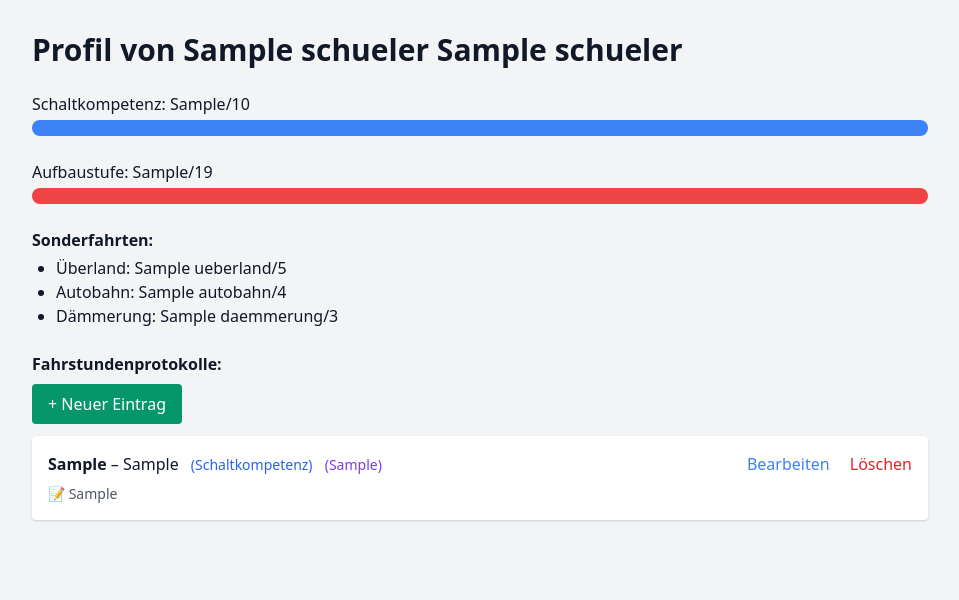
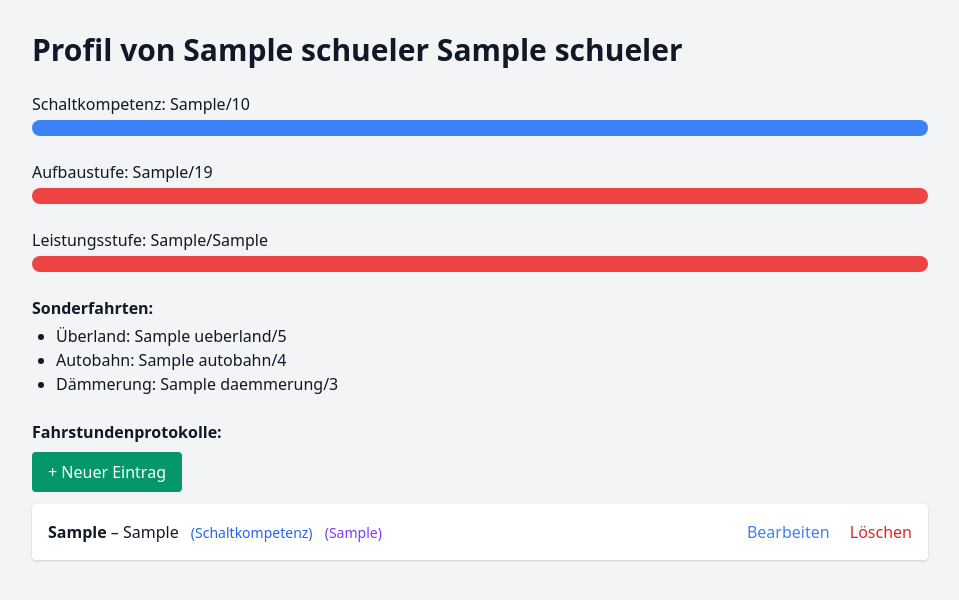
Before and after one commit to eyfahrlehrer/ausbildungsdiagrammkarte_flask, a Flask app: template templates/profil.html in a window 1280 px wide. Shown: the top 600 px of the page, without its empty margins (160-1119 px from the left). Run offline with Flask 3, Linux system fonts and the light colour scheme; tables that the repository leaves empty hold one stand-in row (values such as "Sample post"); the template is opened without the code that fills it: values that come from a table or form of the project are taken from there, most other values are stand-ins (such as "Sample title", 1, 10 or a date in 2020).

Commit message:
Update profil.html

```diff
--- a/templates/profil.html
+++ b/templates/profil.html
@@ -33,6 +33,21 @@
             </div>
         </div>
 
+        <!-- Leistungsstufe -->
+        {% set leistung_farbe = "bg-red-500" %}
+        {% if leistungsstufe_prozent >= 80 %}
+            {% set leistung_farbe = "bg-green-500" %}
+        {% elif leistungsstufe_prozent >= 50 %}
+            {% set leistung_farbe = "bg-yellow-400" %}
+        {% endif %}
+
+        <div class="mb-6">
+            <label class="block font-medium mb-1">Leistungsstufe: {{ leistungsstufe_abgeschlossen }}/{{ leistungsstufe_gesamt }}</label>
+            <div class="w-full bg-gray-200 rounded-full h-4">
+                <div class="{{ leistung_farbe }} h-4 rounded-full transition-all duration-300" style="width: {{ leistungsstufe_prozent }}%;"></div>
+            </div>
+        </div>
+
         <!-- Sonderfahrten -->
         <div class="mb-6">
             <p class="mb-1 font-semibold">Sonderfahrten:</p>
@@ -64,9 +79,6 @@
                                     </form>
                                 </div>
                             </div>
-                            {% if eintrag.notiz %}
-                                <p class="mt-2 text-sm text-gray-600">📝 {{ eintrag.notiz }}</p>
-                            {% endif %}
                         </li>
                     {% endfor %}
                 </ul>
```
